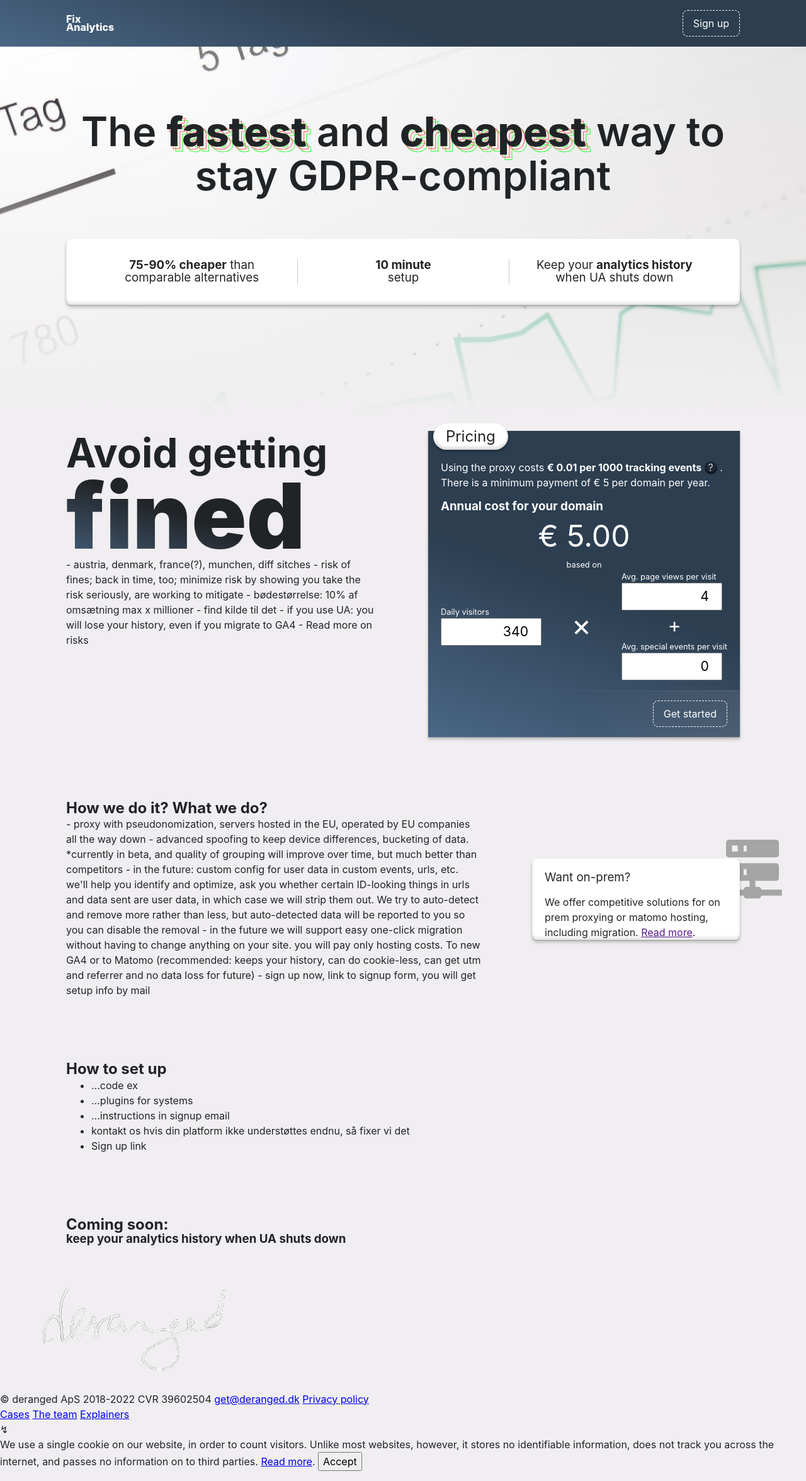
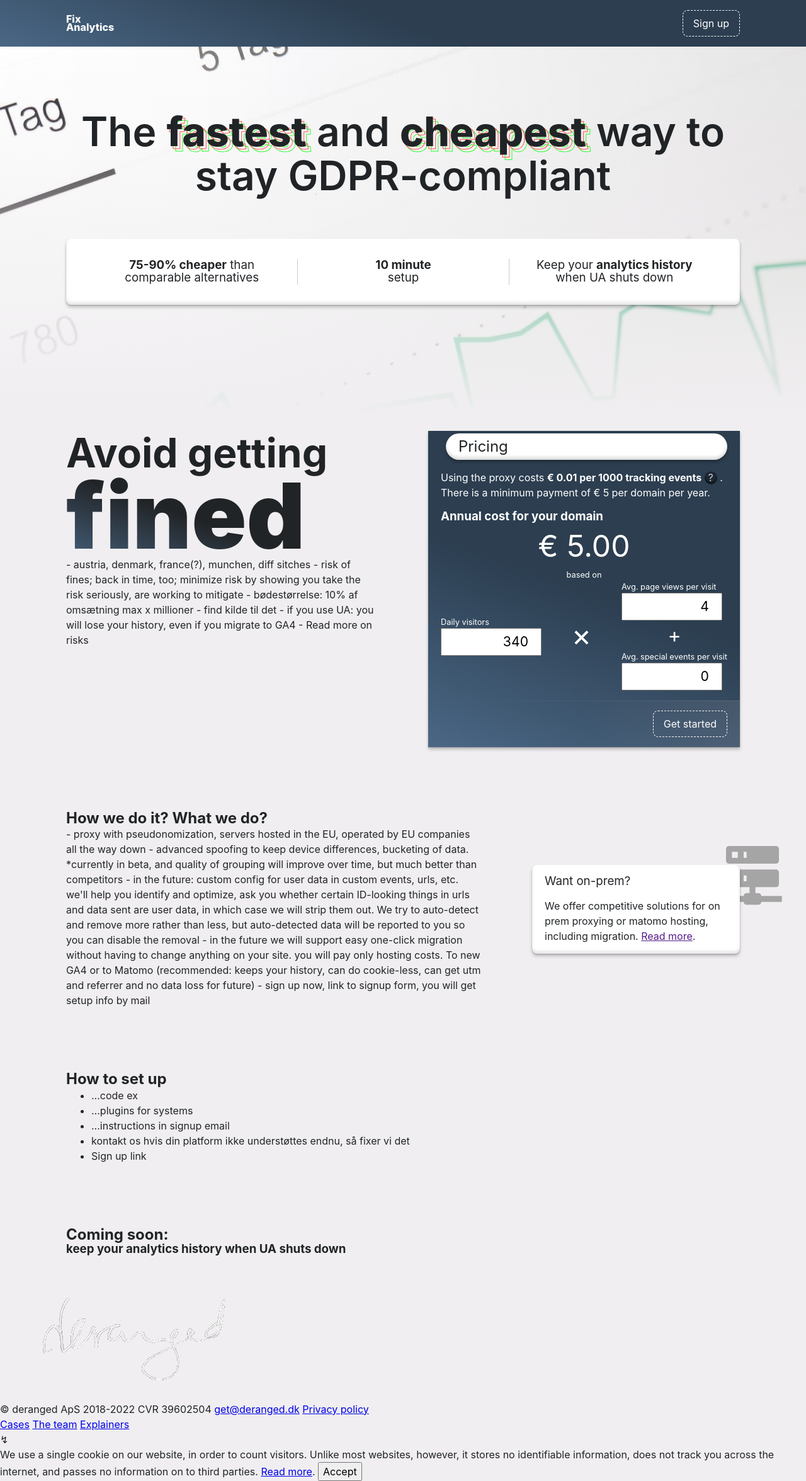
Before and after one commit to derangeddk/deranged.dk, a Jekyll site: the page built from fix-analytics/index.html, in a window 1280 px wide. Shown: the whole page at 63% size. Built offline with Jekyll 4.4.1, drawn with Linux system fonts in a browser that asks for light colours.

Commit message:
Add card__body element to control padding. Modify other styles to work with it.

```diff
--- a/_includes/fix-analytics-how-we-do-it.html
+++ b/_includes/fix-analytics-how-we-do-it.html
@@ -9,13 +9,17 @@
       - sign up now, link to signup form, you will get setup info by mail
     </div>
     <aside class="aside-section__aside">
-      <div class="aside-section__aside-box card">
+      <div class="card">
         <div class="card__icon">
-          <img src="/fix-analytics/server-network.svg">
+          <img class="card__icon-image" src="/fix-analytics/server-network.svg">
         </div>
-        <h3 class="card__header">Want on-prem?</h3>
-        <div class="card__text">
-          <p>We offer competitive solutions for on prem proxying or matomo hosting, including migration. <a href="">Read more</a>.</p>
+        <div class="card__body">
+          <h3 class="card__header">Want on-prem?</h3>
+          <div class="card__text">
+            <p>
+              We offer competitive solutions for on prem proxying or matomo hosting, including migration. <a href="">Read more</a>.
+            </p>
+          </div>
         </div>
       </div>
     </aside>
--- a/_includes/fix-analytics-risk-and-price.html
+++ b/_includes/fix-analytics-risk-and-price.html
@@ -12,7 +12,8 @@
       - Read more on risks
     </div>
     <aside class="aside-section__aside">
-      <div class="aside-section__aside-box card card--dark">
+      <div class="card card--dark">
+        <div class="card__body">
           <h2 class="card__header">Pricing</h2>
           <div class="card__text">
             <p>
@@ -79,6 +80,7 @@
               })();
             </script>
           </div>
+        </div>
         <div class="card__actions">
           <div class="spacer"></div>
           <a class="button button--dashed button--dark" href="signup">
--- a/_sass/fix-analytics/card.scss
+++ b/_sass/fix-analytics/card.scss
@@ -6,6 +6,10 @@
     background: white;
     box-shadow: $overlay-shadow, 0 -4px 5px rgba(0,0,0,0.1) inset;
     position: relative;
+}
+
+.card__body {
+    padding: 1rem 1.25rem;
 }
 
 .card__icon {
@@ -19,7 +23,8 @@
     z-index: -1;
     opacity: 0.3;
 }
-.card__icon img {
+
+.card__icon-image {
     width: 100%;
     height: 100%;
     object-fit: contain;
@@ -28,13 +33,10 @@
 .card__header {
     font-weight: 400;
     align-self: flex-start;
-    padding: 1.25rem;
-    padding-bottom: 1rem;
+    margin-bottom: 1rem;
 }
 
 .card__text {
-    padding: 0 1.25rem;
-
     p+p {
         margin-top: 1rem;
     }
@@ -44,7 +46,6 @@
     display: flex;
     flex-direction: row;
     padding: 1rem 1.25rem;
-    margin-top: 1rem;
 }
 
 .card--dark {
```
Lines whose indentation alone changed are shown as unchanged.
